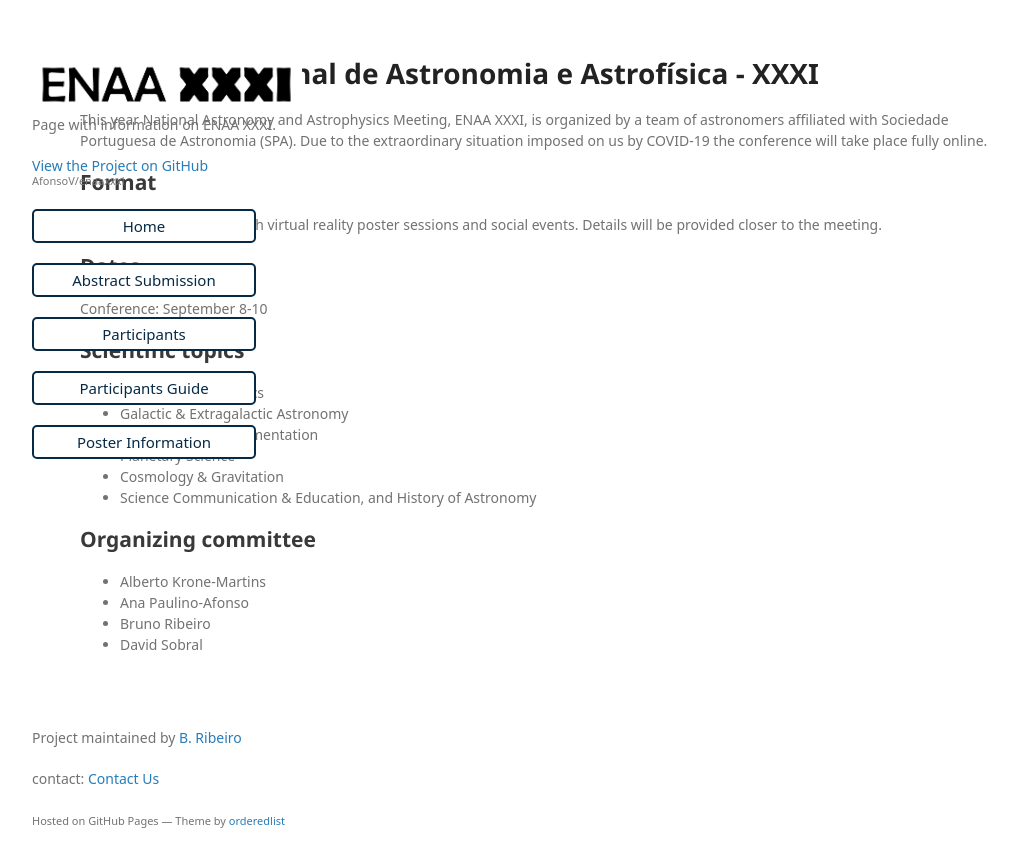
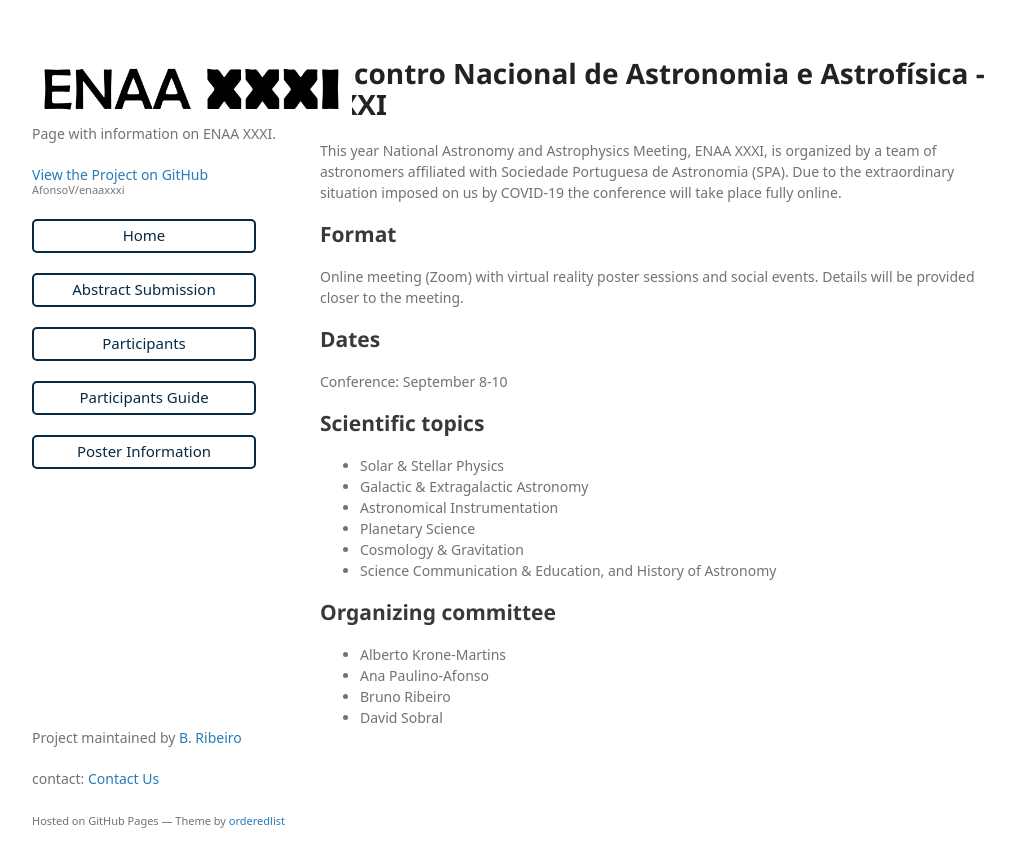
Before and after one commit to AfonsoV/enaaxxxi, a Jekyll site: the page built from index.md, in a window 1280 px wide. Shown: the top 867 px of the page, without its empty margins (128-1146 px from the left). Built offline with Jekyll 4.4.1, drawn with Linux system fonts in a browser that asks for light colours; some web fonts are replaced; our own code applies the rules of GitHub Pages for plain Markdown files.

Commit message:
Add files via upload

```diff
--- a/_sass/jekyll-theme-minimal.scss
+++ b/_sass/jekyll-theme-minimal.scss
@@ -110,7 +110,7 @@ img {
 }
 
 header {
-  width:270px;
+  width:25%;
   float:left;
   position:fixed;
   -webkit-font-smoothing:subpixel-antialiased;
@@ -177,7 +177,7 @@ strong {
 }
 
 section {
-  width:95%;
+  width:70%;
   float:right;
   padding-bottom:50px;
 }
```
